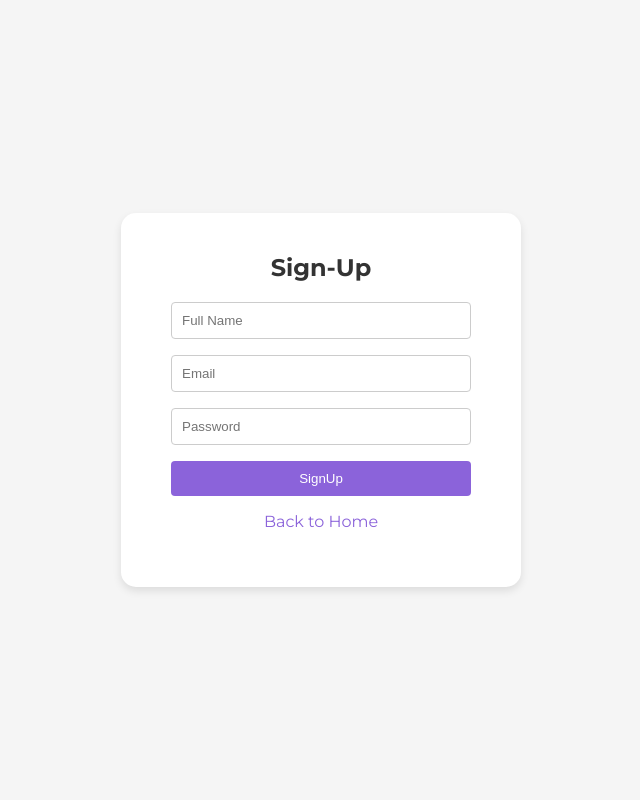
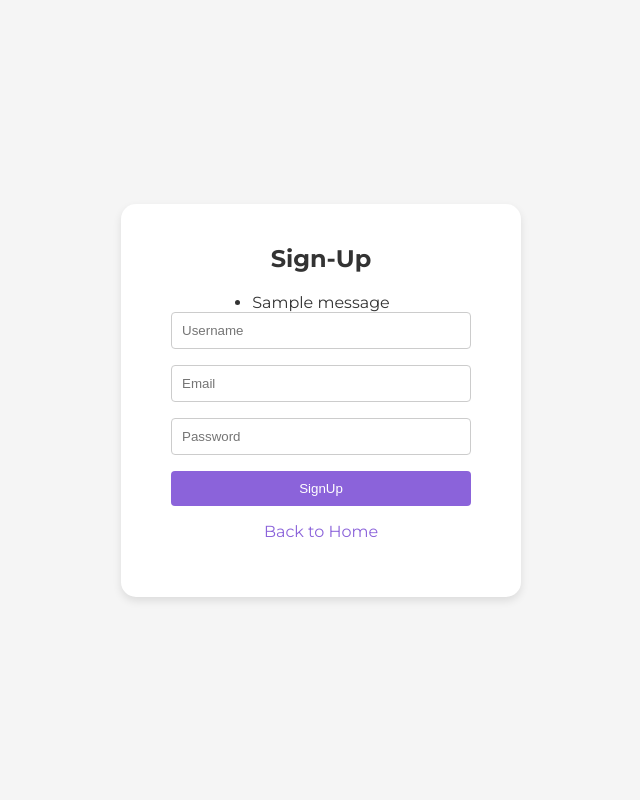
Before and after one commit to rinabug/music-buddy, a Flask app: page /signup in a window 1280 px wide. Shown: the whole page, without its empty margins (319-959 px from the left). Run offline with Flask 3, Linux system fonts and the light colour scheme; tables that the repository leaves empty hold one stand-in row (values such as "Sample post"); one stand-in notice (Sample message) is shown.

Commit message:
Update signup.html

```diff
--- a/templates/signup.html
+++ b/templates/signup.html
@@ -4,22 +4,31 @@
     <meta charset="UTF-8">
     <meta name="viewport" content="width=device-width, initial-scale=1.0">
     <title>Signup</title>
-    <link rel="stylesheet" href="{{ url_for('static', filename='css/styles.css')}}">
+    <link rel="stylesheet" href="{{ url_for('static', filename='css/styles.css') }}">
     <link href="https://fonts.googleapis.com/css2?family=Montserrat:wght@400;700&family=Roboto:wght@400;700&display=swap" rel="stylesheet">
 </head>
 <body>
     <div class="register-container">
         <div class="form-bubble">
-        <h2>Sign-Up</h2>
-        <form id="register-form">
-            <input type="text" id="name" placeholder="Full Name" required>
-            <input type="email" id="email" placeholder="Email" required>
-            <input type="password" id="password" placeholder="Password" required>
-            <button type="submit">SignUp</button>
-        </form>
-        <a href="{{ url_for('start_page') }}" class="B-home">Back to Home</a>
+            <h2>Sign-Up</h2>
+            {% with messages = get_flashed_messages() %}
+                {% if messages %}
+                    <ul class="flash-messages">
+                        {% for message in messages %}
+                            <li>{{ message }}</li>
+                        {% endfor %}
+                    </ul>
+                {% endif %}
+            {% endwith %}
+            <form id="register-form" action="{{ url_for('signup') }}" method="POST">
+                <input type="text" id="username" name="username" placeholder="Username" required>
+                <input type="email" id="email" name="email" placeholder="Email" required>
+                <input type="password" id="password" name="password" placeholder="Password" required>
+                <button type="submit">SignUp</button>
+            </form>
+            <a href="{{ url_for('start_page') }}" class="B-home">Back to Home</a>
         </div>
     </div>
-    <script src="{{ url_for('static', filename='js/login.js') }}"></script>
+    <script src="{{ url_for('static', filename='js/signup.js') }}"></script>
 </body>
 </html>
```
